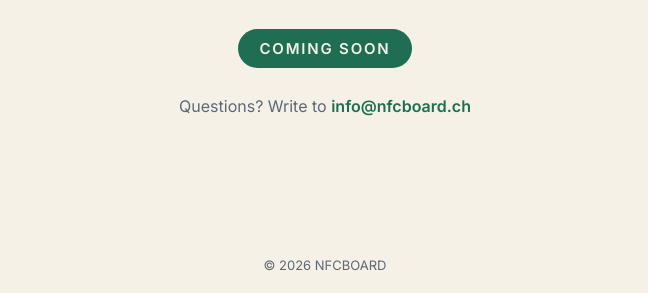
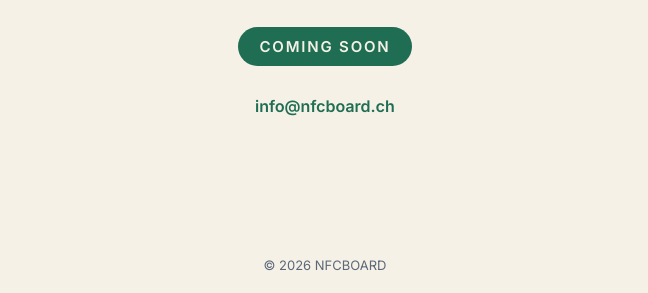
Before and after one commit to raf900/nfcboard, a plain HTML site: page index.html in a window 1280 px wide. Shown: the part 507-800 px from the top of the page, without its empty margins (315-963 px from the left). Drawn offline with Linux system fonts and the light colour scheme.

Commit message:
Show contact email as an image only
Co-Authored-By: Claude Opus 5.5 <noreply@anthropic.com>
Claude-Session: https://claude.ai/code/session_01UbW5ravNri3MfxDfNnV52u

```diff
--- a/index.html
+++ b/index.html
@@ -62,9 +62,8 @@
       letter-spacing: 0.12em;
       text-transform: uppercase;
     }
-    .contact { margin-top: 28px; font-size: 16px; color: var(--muted); }
-    .contact a { color: var(--green); font-weight: 600; text-decoration: none; }
-    .contact a:hover { text-decoration: underline; }
+    .contact { margin-top: 28px; }
+    .contact img { display: block; margin: 0 auto; }
     footer { position: absolute; bottom: 20px; font-size: 13px; color: var(--muted); }
     @media (max-height: 560px) { footer { position: static; margin-top: 32px; } }
   </style>
@@ -77,7 +76,7 @@
   <h1 class="wordmark"><b>NFC</b><span>BOARD</span></h1>
   <p class="tag">A board for the bridge table that records every bid, every card played and the final score.</p>
   <p class="soon">Coming soon</p>
-  <p class="contact">Questions? Write to <a href="mailto:info@nfcboard.ch">info@nfcboard.ch</a></p>
+  <p class="contact"><img src="assets/email.png" alt="Email address" width="142" height="24"></p>
   <footer>&copy; 2026 NFCBOARD</footer>
 </body>
 </html>
```
Also changed, not shown: assets/email.png (added).
